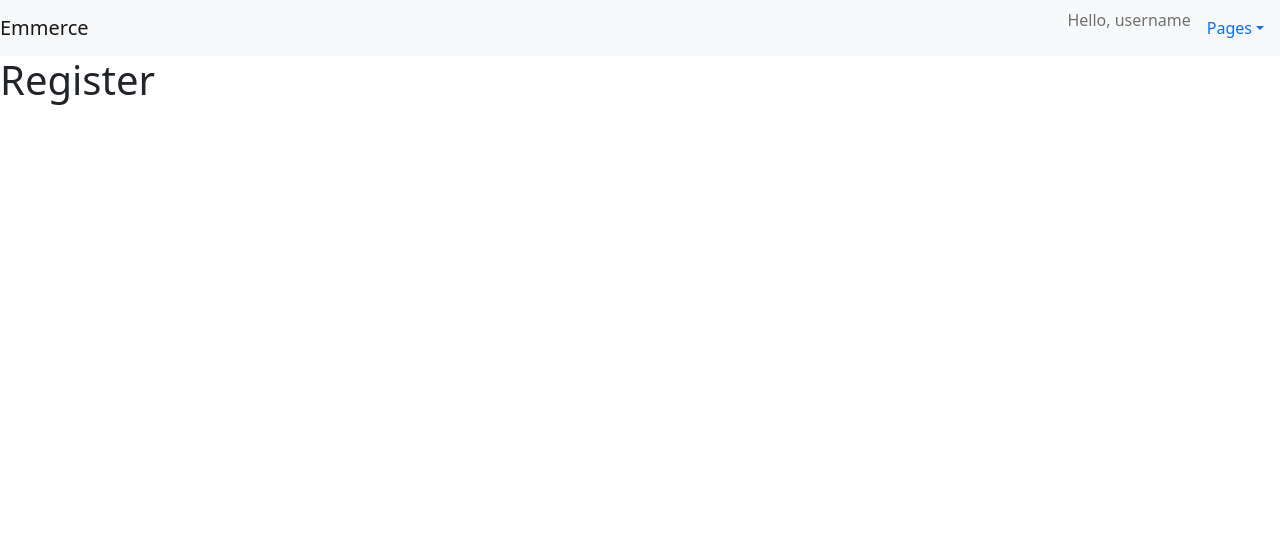
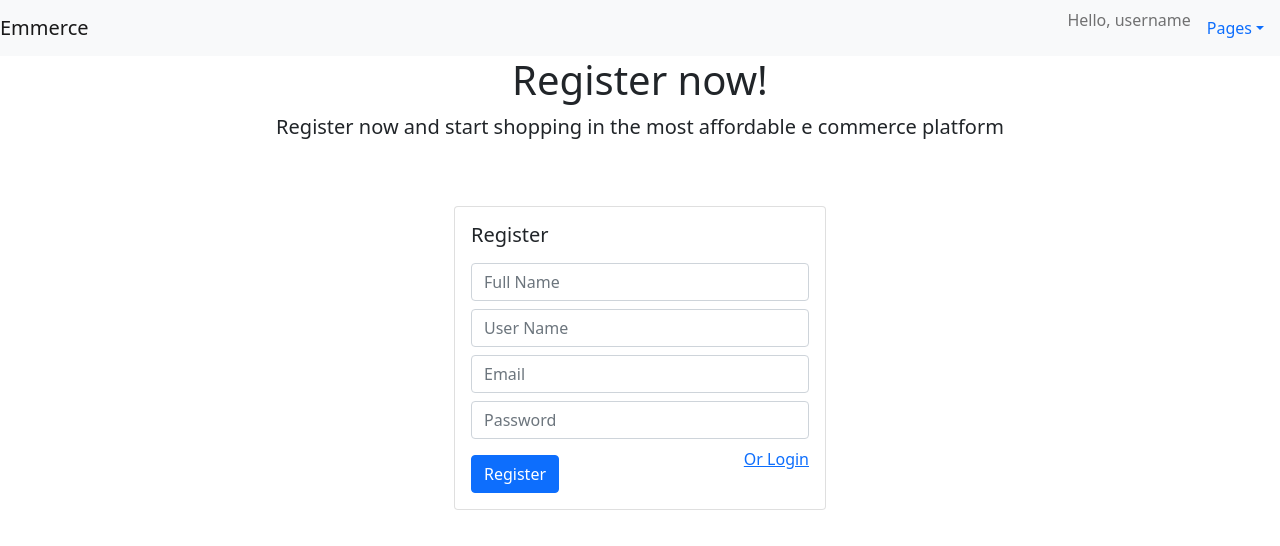
Before and after one commit to dedi-dev/Emmerce-App, a React (Create React App) app: page /register in a window 1280 px wide. Shown: the top 546 px of the page. Built offline with nearby package versions, Linux system fonts and the light colour scheme.

Commit message:
Add Register Page

```diff
--- a/package.json
+++ b/package.json
@@ -6,12 +6,17 @@
     "@testing-library/jest-dom": "^5.14.1",
     "@testing-library/react": "^11.2.7",
     "@testing-library/user-event": "^12.8.3",
+    "axios": "^0.21.1",
     "bootstrap": "^5.0.2",
+    "json-server": "^0.16.3",
     "react": "^17.0.2",
     "react-dom": "^17.0.2",
+    "react-redux": "^7.2.4",
     "react-router-dom": "^5.2.0",
     "react-scripts": "4.0.3",
     "reactstrap": "^8.9.0",
+    "redux": "^4.1.0",
+    "redux-thunk": "^2.3.0",
     "web-vitals": "^1.1.2"
   },
   "scripts": {
--- /dev/null
+++ b/src/fake-api/db.json
@@ -0,0 +1,6 @@
+{
+  "users": [],
+  "transaction": [],
+  "products": [],
+  "carts": []
+}
--- a/src/index.js
+++ b/src/index.js
@@ -1,14 +1,20 @@
-import React from 'react';
-import ReactDOM from 'react-dom';
-import './index.css';
-import App from './App';
-import reportWebVitals from './reportWebVitals';
+import React from "react";
+import ReactDOM from "react-dom";
+import "./index.css";
+import App from "./App";
+import reportWebVitals from "./reportWebVitals";
+import { Provider } from "react-redux";
+import { createStore, applyMiddleware } from "redux";
+import ReduxThunk from "redux-thunk";
+import rootReducer from "./redux/reducers";
+
+const store = createStore(rootReducer, applyMiddleware(ReduxThunk));
 
 ReactDOM.render(
-  <React.StrictMode>
+  <Provider store={store}>
     <App />
-  </React.StrictMode>,
-  document.getElementById('root')
+  </Provider>,
+  document.getElementById("root")
 );
 
 // If you want to start measuring performance in your app, pass a function
--- a/src/pages/Auth/Register.jsx
+++ b/src/pages/Auth/Register.jsx
@@ -1,10 +1,85 @@
 import React from "react";
+import { Link } from "react-router-dom";
 
 class Register extends React.Component {
+  state = {
+    fullname: "",
+    username: "",
+    email: "",
+    password: "",
+  };
+
+  inputHandler = (event) => {
+    const value = event.target.value;
+    const name = event.target.name;
+
+    this.setState({ [name]: value });
+  };
+
+  registerHandler = () => {
+    alert(
+      `Fullname: ${this.state.fullname}\nUser Name: ${this.state.username}\nEmail: ${this.state.email}\nPassword: ${this.state.password}`
+    );
+  };
+
   render() {
     return (
-      <div>
-        <h1>Register</h1>
+      <div className="container">
+        <div className="row">
+          <div className="col-12 text-center">
+            <h1>Register now!</h1>
+            <p className="lead">
+              Register now and start shopping in the most affordable e commerce
+              platform
+            </p>
+          </div>
+        </div>
+        <div className="rom mt-5">
+          <div className="col-4 offset-4">
+            <div className="card">
+              <div className="card-body">
+                <h5 className="font-weight-bold mb-3">Register</h5>
+                <input
+                  onClick={this.inputHandler}
+                  name="fullname"
+                  placeholder="Full Name"
+                  type="text"
+                  className="form-control my-2"
+                />
+                <input
+                  onClick={this.inputHandler}
+                  name="username"
+                  placeholder="User Name"
+                  type="text"
+                  className="form-control my-2"
+                />
+                <input
+                  onClick={this.inputHandler}
+                  name="email"
+                  placeholder="Email"
+                  type="text"
+                  className="form-control my-2"
+                />
+                <input
+                  onClick={this.inputHandler}
+                  name="password"
+                  placeholder="Password"
+                  type="password"
+                  className="form-control my-2"
+                />
+                <div className="d-flex flex-row justify-content-between align-item-center">
+                  <button
+                    onClick={this.registerHandler}
+                    className="btn btn-primary mt-2"
+                  >
+                    Register
+                  </button>
+                  <Link to="/login">Or Login</Link>
+                </div>
+              </div>
+            </div>
+          </div>
+        </div>
       </div>
     );
   }
--- /dev/null
+++ b/src/redux/reducers/index.js
@@ -0,0 +1,6 @@
+import { combineReducers } from "redux";
+import userReducer from "./user";
+
+export default combineReducers({
+  user: userReducer,
+});
--- /dev/null
+++ b/src/redux/reducers/user.js
@@ -0,0 +1,14 @@
+const init_state = {
+  username: "",
+  fullName: "",
+  email: "",
+  role: "",
+  id: 0,
+};
+
+export default (state = init_state, action) => {
+  switch (action.type) {
+    default:
+      return state;
+  }
+};
```
Also changed, not shown: 1 other file (tests, documents, lock files or other folders).
